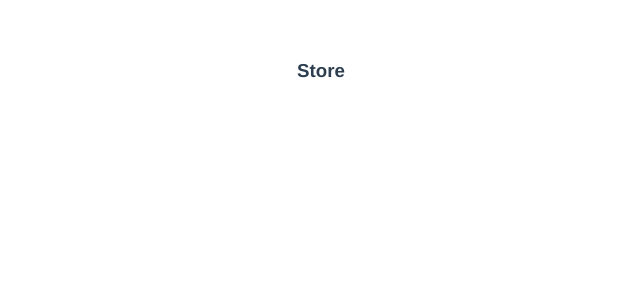
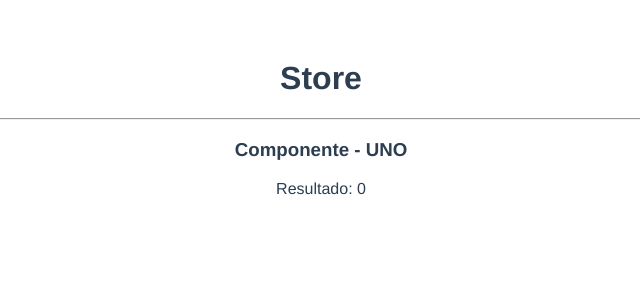
Before and after one commit to dev-oiram/vue-vuex-store, a Vue app: page / in a window 1280 px wide. Shown: the top 300 px of the page, without its empty margins (319-959 px from the left). Built offline with nearby package versions, Linux system fonts and the light colour scheme.

Commit message:
creación de componentone
Se crea el componente y se ajusta el globlastore en main.js

```diff
--- a/src/App.vue
+++ b/src/App.vue
@@ -1,10 +1,14 @@
 <template>
-  <h3>Store</h3>
+  <h1>Store</h1>
+  <hr>
+  <componentone></componentone>
 </template>
 
 <script>
+import componentone from '@/components/componentone.vue'
 export default {
   name: 'App',
+  components: { componentone }
 }
 </script>
 
--- /dev/null
+++ b/src/components/componentone.vue
@@ -0,0 +1,23 @@
+<template>
+    <div>
+        <h3>Componente - UNO</h3>
+        <p>Resultado: {{ store.state.contador }}</p>
+    </div>
+</template>
+
+<script>
+import { inject } from 'vue'
+export default {
+    setup () {
+        const store = inject('globalstore')
+
+        return {
+            store
+        }
+    }
+}
+</script>
+
+<style lang="css" scoped>
+
+</style>
--- a/src/main.js
+++ b/src/main.js
@@ -3,4 +3,4 @@ import App from './App.vue'
 import store from './store'
 import globalstore from '@/globalstore'
 
-createApp(App).provide('store',globalstore).use(store).mount('#app')
+createApp(App).provide('globalstore', globalstore).use(store).mount('#app')
```
